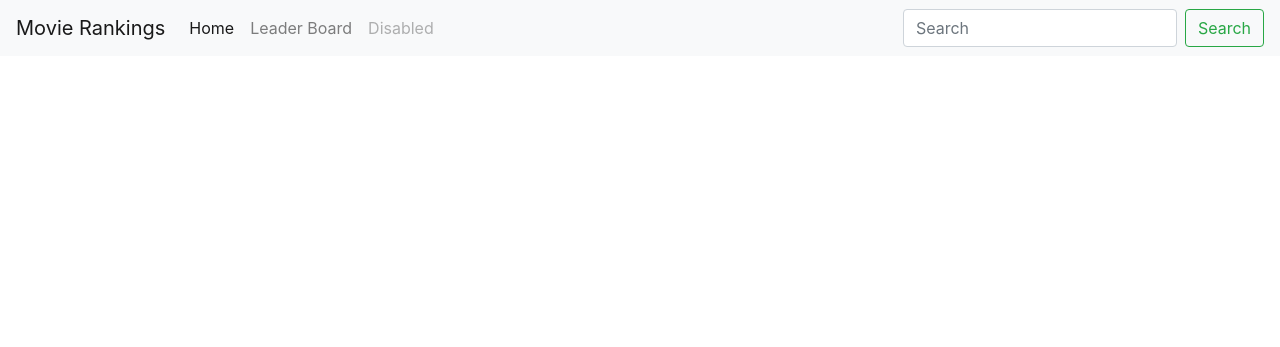
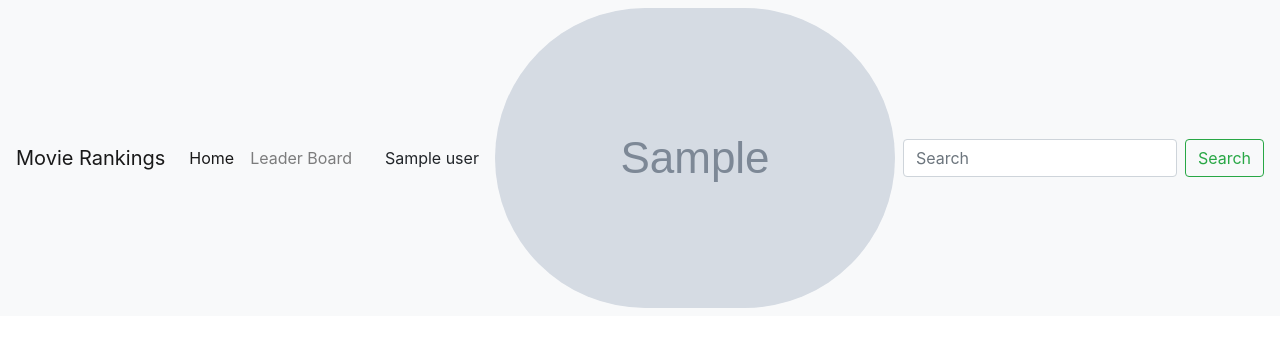
Before and after one commit to maxine4j/movie-rankings, a Flask app: template templates/base.html in a window 1280 px wide. Shown: the top 347 px of the page. Run offline with Flask 2, Linux system fonts and the light colour scheme; the template is opened without the code that fills it: most values are stand-ins (such as "Sample title", 1, 10 or a date in 2020); grey boxes marked "Sample" are stand-in pictures; some libraries are stand-ins or nearby versions.

Commit message:
Adds facebook profile picture and name to nav bar

```diff
--- a/app.py
+++ b/app.py
@@ -45,11 +45,16 @@ def index():
         return flask.redirect(flask.url_for('facebook.login'))
     else:
         user_name = data.get_user(flask.session['user_id'])[1]
+        res = requests.get('https://graph.facebook.com/v3.2/'+flask.session['user_id']+'/picture?redirect=false&access_token=' + facebook.token['access_token'])
+        avatar_url = "https://i.imgur.com/IGUApaz.jpg"
+        if res.ok:
+            avatar_url = res.json()['data']['url']
         movies = data.get_all_movies()
         movies.sort(key=lambda x: -x['popularity'])
         return flask.render_template('index.html', context={
             'user': {
-                'username': user_name
+                'name': user_name,
+                'avatar_url': avatar_url
             },
             'movies': movies[:50]
         })
--- a/app/data.py
+++ b/app/data.py
@@ -27,10 +27,12 @@ def init_db():
         );
     ''')
     db.execute('''
-        CREATE TABLE IF NOT EXISTS votes (
+            CREATE TABLE IF NOT EXISTS votes (
             id INTEGER PRIMARY KEY AUTOINCREMENT,
             user_id INTEGER,
             movie_id INTEGER,
+
+            UNIQUE(user_id, movie_id) ON CONFLICT FAIL
 
             CONSTRAINT fk_users
             FOREIGN KEY (user_id)
--- a/templates/base.html
+++ b/templates/base.html
@@ -18,10 +18,13 @@
               <li class="nav-item">
                 <a class="nav-link" href="#">Leader Board</a>
               </li>
-              <li class="nav-item">
-                <a class="nav-link disabled" href="#">Disabled</a>
-              </li>
             </ul>
+            <div>
+                <p style="margin: 1rem;">{{ context.user.name }}</p>
+            </div>
+            <div class="img-container" style="margin-right: 0.5rem;">
+                <img src="{{ context.user.avatar_url }}" style="border-radius: 100rem;">
+            </div>
             <form class="form-inline my-2 my-lg-0">
               <input class="form-control mr-sm-2" type="text" placeholder="Search" aria-label="Search">
               <button class="btn btn-outline-success my-2 my-sm-0" type="submit">Search</button>
--- a/templates/index.html
+++ b/templates/index.html
@@ -10,7 +10,7 @@
                     <div class="card-body">
                         <h4 class="card-title">{{ movie.title }} ({{ movie.year }})</h4>
                         <p class="card-text">{{ movie.overview }}</p>
-                        <button onclick="onVoteButtonClick({{ movie.id }})">👍</button>
+                        <button class="btn btn-primary btn-block" onclick="onVoteButtonClick({{ movie.id }})">Vote +1</button>
                     </div>
                 </div>
             </div>
```
